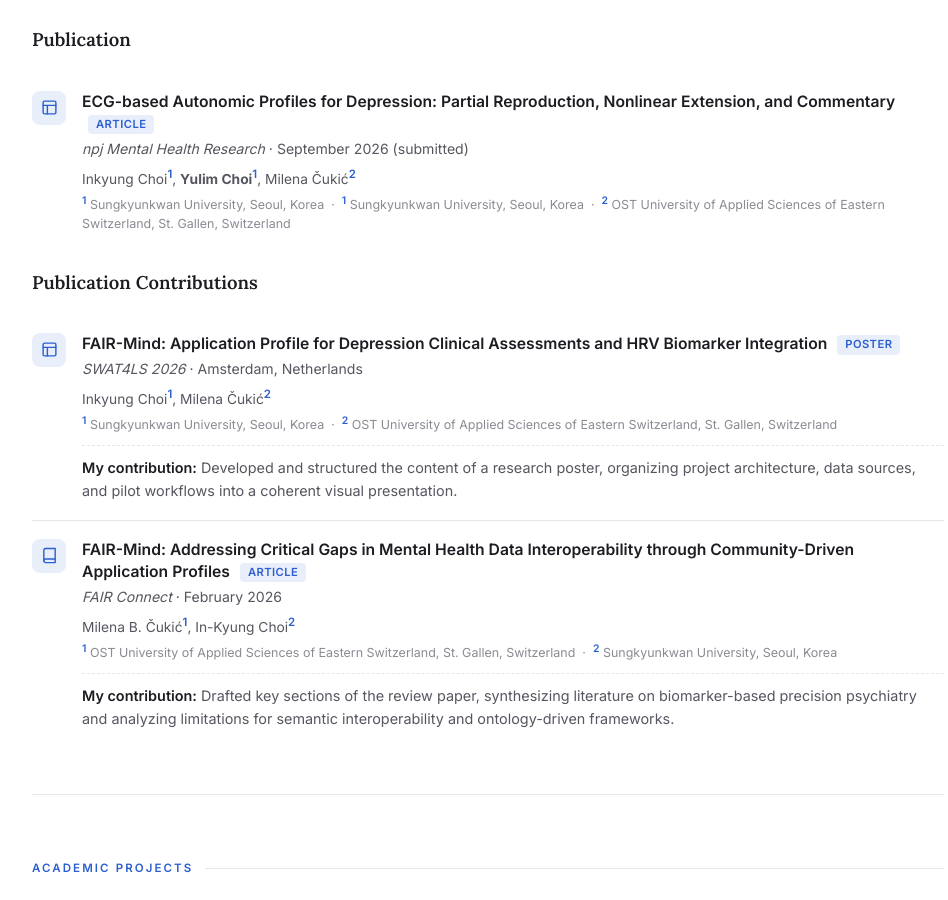
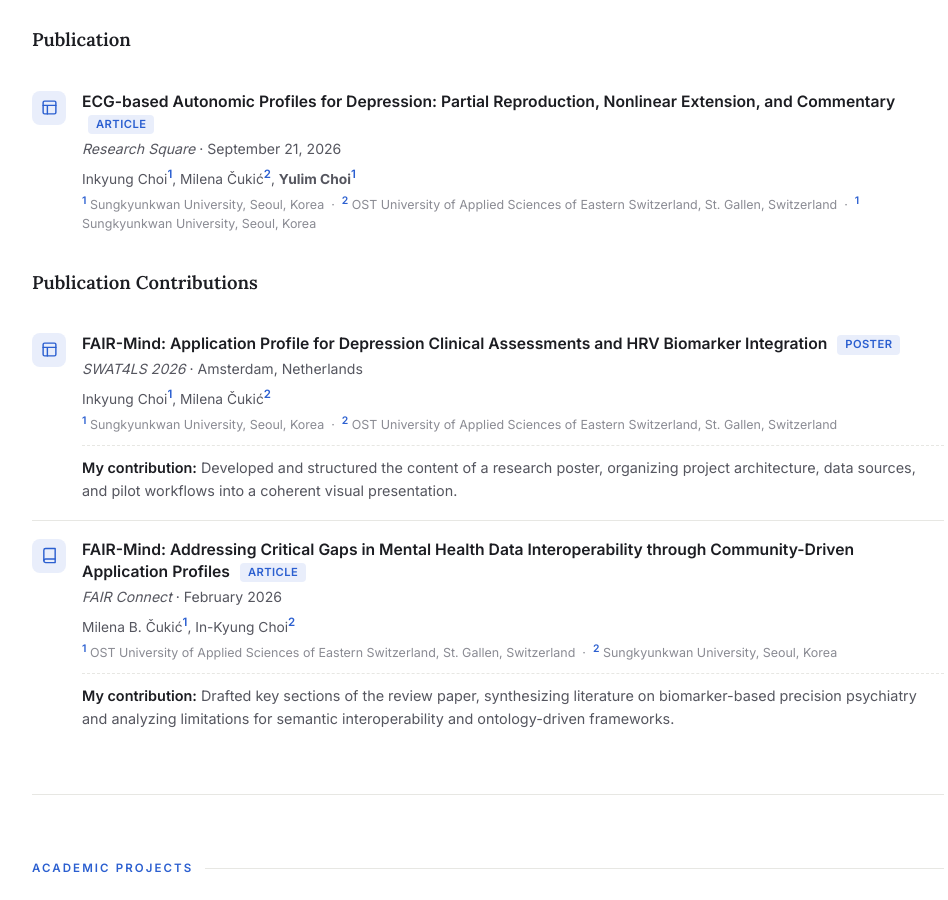
Before and after one commit to yulimjchoi/yulimjchoi.github.io, a plain HTML site: page index.html in a window 1280 px wide. Shown: the part 2160-3060 px from the top of the page, without its empty margins (152-1100 px from the left). Drawn offline with Linux system fonts and the light colour scheme.

Commit message:
Update publication details in index.html

```diff
--- a/index.html
+++ b/index.html
@@ -434,9 +434,9 @@
         </div>
         <div class="pub-body">
           <p class="title">ECG-based Autonomic Profiles for Depression: Partial Reproduction, Nonlinear Extension, and Commentary <span class="badge">Article</span></p>
-          <p class="meta"><span class="venue">npj Mental Health Research</span> · September 2026 (submitted)</p>
-          <p class="authors">Inkyung Choi<sup>1</sup>, <strong>Yulim Choi</strong><sup>1</sup>, Milena Čukić<sup>2</sup></p>
-          <p class="affil"><sup>1</sup> Sungkyunkwan University, Seoul, Korea &nbsp;·&nbsp; <sup>1</sup> Sungkyunkwan University, Seoul, Korea &nbsp;·&nbsp; <sup>2</sup> OST University of Applied Sciences of Eastern Switzerland, St. Gallen, Switzerland</p>
+          <p class="meta"><span class="venue">Research Square</span> · September 21, 2026</p>
+          <p class="authors">Inkyung Choi<sup>1</sup>, Milena Čukić<sup>2</sup>, <strong>Yulim Choi</strong><sup>1</sup></p>
+          <p class="affil"><sup>1</sup> Sungkyunkwan University, Seoul, Korea &nbsp;·&nbsp; <sup>2</sup> OST University of Applied Sciences of Eastern Switzerland, St. Gallen, Switzerland &nbsp;·&nbsp; <sup>1</sup> Sungkyunkwan University, Seoul, Korea</p>
         </div>
       </div>
     </div>
```
